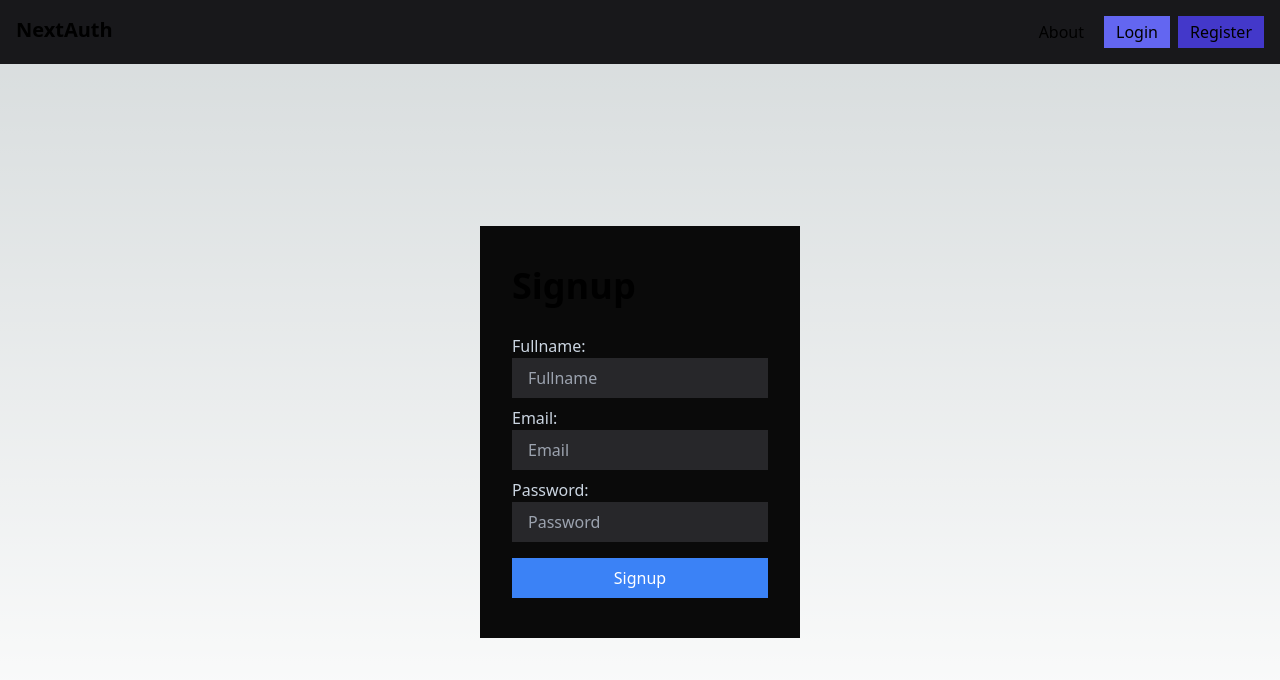
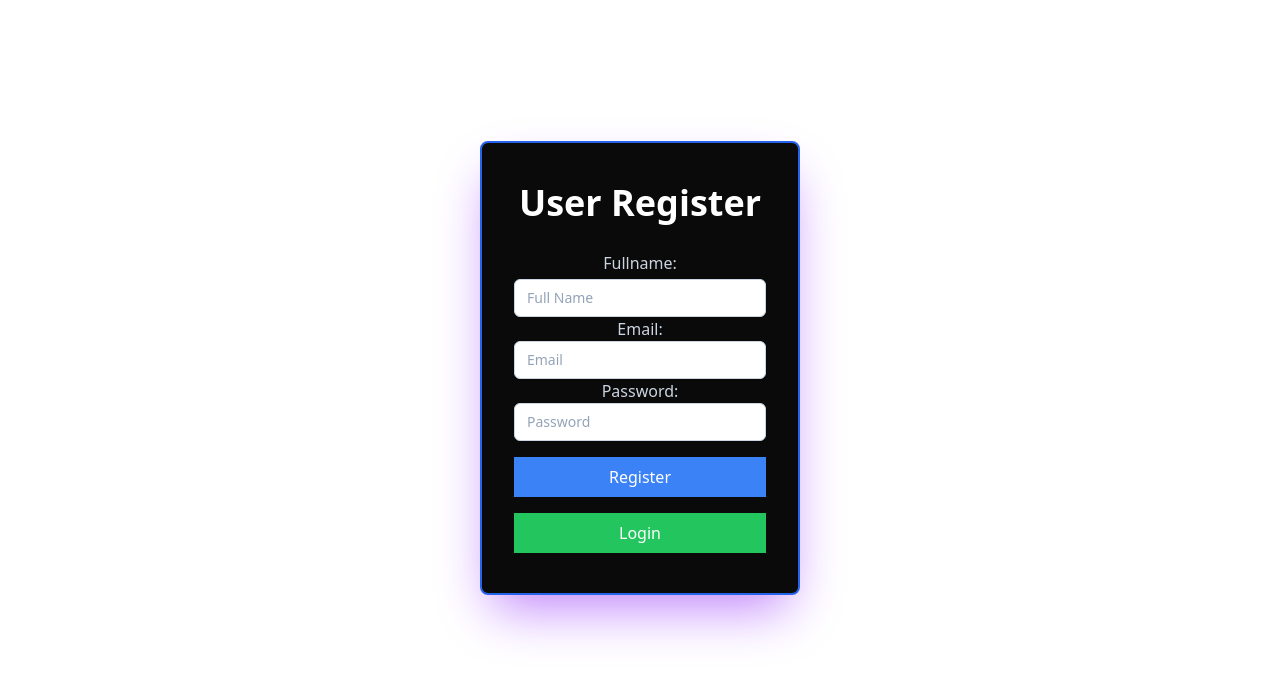
Before and after one commit to kiskee/svgswim, a Next.js app: page /register in a window 1280 px wide. Shown: the top 680 px of the page. Built offline with nearby package versions, Linux system fonts and the light colour scheme; no server answers.

Commit message:
adding changes in the front of the login and register

```diff
--- a/src/app/globals.css
+++ b/src/app/globals.css
@@ -2,26 +2,14 @@
 @tailwind components;
 @tailwind utilities;
 
-:root {
-  --foreground-rgb: 0, 0, 0;
-  --background-start-rgb: 214, 219, 220;
-  --background-end-rgb: 255, 255, 255;
+#signin{
+    background-image: url('../../public/under.jpg');
+    background-repeat : no-repeat;
+    background-size  : cover;
 }
 
-@media (prefers-color-scheme: dark) {
-  :root {
-    --foreground-rgb: 255, 255, 255;
-    --background-start-rgb: 0, 0, 0;
-    --background-end-rgb: 0, 0, 0;
-  }
+#navbar{
+    background-image: url('../../public/underwater.jpg');
+    background-repeat : no-repeat;
+    background-size  : cover;
 }
-
-body {
-  color: rgb(var(--foreground-rgb));
-  background: linear-gradient(
-      to bottom,
-      transparent,
-      rgb(var(--background-end-rgb))
-    )
-    rgb(var(--background-start-rgb));
-}
--- a/src/app/layout.tsx
+++ b/src/app/layout.tsx
@@ -1,5 +1,4 @@
 import Providers from "./Providers";
-import Navbar from "../components/Navbar";
 import "./globals.css";
 
 export const metadata = {
@@ -16,7 +15,6 @@ export default function RootLayout({
     <html lang="en">
       <body>
         <Providers>
-          <Navbar />
           <div className="container mx-auto">{children}</div>
         </Providers>
       </body>
--- a/src/app/login/page.tsx
+++ b/src/app/login/page.tsx
@@ -3,6 +3,7 @@ import { FormEvent, useState } from "react";
 import { AxiosError } from "axios";
 import { signIn } from "next-auth/react";
 import { useRouter } from "next/navigation";
+import Link from "next/link";
 
 function Signin() {
   const [error, setError] = useState("");
@@ -23,33 +24,37 @@ function Signin() {
   };
 
   return (
-    <div className="justify-center h-[calc(100vh-4rem)] flex items-center">
+    <div className="justify-center h-[calc(100vh-4rem)] flex items-center text-center">
       <form
         onSubmit={handleSubmit}
-        className="bg-neutral-950 px-8 py-10 w-3/12"
+        className="px-8 py-10 w-3/12 rounded-lg border-2 border-green-500 hover:border-black shadow-2xl shadow-slate-950"
+        id="signin"
       >
-        {error && <div className="bg-red-500 text-white p-2 mb-2">{error}</div>}
-        <h1 className="text-4xl font-bold mb-7">Signin</h1>
+        {error && <div className="bg-red-500 text-slate-950 p-2 mb-2">{error}</div>}
+        <h1 className="text-4xl font-bold mb-7">Login</h1>
 
-        <label className="text-slate-300">Email:</label>
+        <label className="text-black">Email:</label>
         <input
           type="email"
           placeholder="Email"
-          className="bg-zinc-800 px-4 py-2 block mb-2 w-full"
+          className="bg-white text-black px-4 py-2 block mb-2 w-full"
           name="email"
         />
 
-        <label className="text-slate-300">Password:</label>
+        <label className="text-black">Password:</label>
         <input
           type="password"
           placeholder="Password"
-          className="bg-zinc-800 px-4 py-2 block mb-2 w-full"
+          className="bg-white text-black px-4 py-2 block mb-2 w-full"
           name="password"
         />
 
-        <button className="bg-blue-500 text-white px-4 py-2 block w-full mt-4">
+        <button className="bg-green-500 text-white px-4 py-2 block w-full mt-4">
           Signin
         </button>
+
+          <Link href="/register" className="bg-blue-500 text-white px-4 py-2 block w-full mt-4">Register</Link>
+
       </form>
     </div>
   );
--- a/src/app/register/page.tsx
+++ b/src/app/register/page.tsx
@@ -3,6 +3,7 @@ import { FormEvent, useState } from "react";
 import axios, { AxiosError } from "axios";
 import { signIn } from "next-auth/react";
 import { useRouter } from "next/navigation";
+import Link from "next/link";
 
 function Signup() {
   const [error, setError] = useState();
@@ -34,13 +35,20 @@ function Signup() {
     }
   };
 
-  return (
-    <div className="justify-center h-[calc(100vh-4rem)] flex items-center">
-      <form onSubmit={handleSubmit} className="bg-neutral-950 px-8 py-10 w-3/12">
-        {error && <div className="bg-red-500 text-white p-2 mb-2">{error}</div>}
-        <h1 className="text-4xl font-bold mb-7">Signup</h1>
+  /*
+  <input
+          type="password"
+          placeholder="Password"
+          className="bg-zinc-800 px-4 py-2 block mb-2 w-full"
+          name="password"
+        />
 
-        <label className="text-slate-300">Fullname:</label>
+  <input
+          type="email"
+          placeholder="Email"
+          className="bg-zinc-800 px-4 py-2 block mb-2 w-full"
+          name="email"
+        />
   <input
           type="text"
           placeholder="Fullname"
@@ -48,25 +56,58 @@ function Signup() {
           name="fullname"
         />
 
+  */
+
+
+  return (
+    <div className="justify-center h-[calc(100vh-4rem)] flex items-center text-center text-white">
+      <form onSubmit={handleSubmit} className="bg-neutral-950 px-8 py-10 w-3/12 rounded-lg border-2 border-blue-600 shadow-2xl shadow-purple-400">
+        {error && <div className="bg-red-500 text-white p-2 mb-2">{error}</div>}
+        <h1 className="text-4xl font-bold mb-7">User Register</h1>
+
+        <label className="text-slate-300">Fullname:</label>
+        <input type="text"  className="mt-1 block text-slate-400 w-full px-3 py-2 bg-white border border-slate-300 rounded-md text-sm shadow-sm placeholder-slate-400
+      focus:outline-none focus:border-sky-500 focus:ring-1 focus:ring-sky-500
+      disabled:bg-slate-50 disabled:text-slate-500 disabled:border-slate-200 disabled:shadow-none
+      invalid:border-pink-500 invalid:text-pink-600
+      focus:invalid:border-pink-500 focus:invalid:ring-pink-500"
+      placeholder="Full Name"
+      />
+
         <label className="text-slate-300">Email:</label>
+
         <input
         type="email"
+        name="email"
+         id="email"
+          className="px-3 py-2 bg-white border shadow-sm border-slate-300 placeholder-slate-400 disabled:bg-slate-50
+          disabled:text-slate-500 disabled:border-slate-200 focus:outline-none focus:border-sky-500 focus:ring-sky-500
+          block w-full rounded-md sm:text-sm focus:ring-1 invalid:border-pink-500 invalid:text-pink-600 focus:invalid:border-pink-500
+           focus:invalid:ring-pink-500 disabled:shadow-none"
              placeholder="Email"
-          className="bg-zinc-800 px-4 py-2 block mb-2 w-full"
-          name="email"
              />
 
         <label className="text-slate-300">Password:</label>
+
+
         <input
          type="password"
+         name="password"
+         id="password"
+
+        className="px-3 py-2 bg-white text-slate-400 border shadow-sm border-slate-300 placeholder-slate-400 disabled:bg-slate-50 disabled:text-slate-500
+        disabled:border-slate-200 focus:outline-none focus:border-sky-500 focus:ring-sky-500 block w-full rounded-md sm:text-sm focus:ring-1
+         invalid:border-pink-500 invalid:text-pink-600 focus:invalid:border-pink-500 focus:invalid:ring-pink-500 disabled:shadow-none"
          placeholder="Password"
-          className="bg-zinc-800 px-4 py-2 block mb-2 w-full"
-          name="password"
          />
 
+
         <button className="bg-blue-500 text-white px-4 py-2 block w-full mt-4">
-          Signup
+          Register
         </button>
+
+        <Link href="/login" className="bg-green-500 text-white px-4 py-2 block w-full mt-4">Login</Link>
+
       </form>
     </div>
   );
--- a/src/components/Navbar.jsx
+++ b/src/components/Navbar.jsx
@@ -5,13 +5,13 @@ async function Navbar() {
   const session = await getServerSession();
 
   return (
-    <nav className="bg-zinc-900 p-4">
+    <nav className="p-4" id="navbar">
       <div className="container mx-auto flex justify-between">
         <Link href="/">
-          <h1 className="font-bold text-xl">NextAuth</h1>
+          <h1 className="font-bold text-xl text-white">NextAuth</h1>
         </Link>
 
-        <ul className="flex gap-x-2">
+        <ul className="flex gap-x-2 text-white">
           {session ? (
             <>
               <li className="px-3 py-1">
@@ -20,7 +20,7 @@ async function Navbar() {
             </>
           ) : (
             <>
-              <li className="px-3 py-1">
+              <li className="px-3 py-1 ">
                 <Link href="/about">About</Link>
               </li>
               <li className="bg-indigo-500 px-3 py-1">
--- a/tailwind.config.js
+++ b/tailwind.config.js
@@ -11,6 +11,7 @@ module.exports = {
         'gradient-radial': 'radial-gradient(var(--tw-gradient-stops))',
         'gradient-conic':
           'conic-gradient(from 180deg at 50% 50%, var(--tw-gradient-stops))',
+        'underwater':"url('./public/under.jpg')",
       },
     },
   },
```
Also changed, not shown: public/underwater.jpg (added), 1 other file (tests, documents, lock files or other folders). Lines whose indentation alone changed are shown as unchanged.
